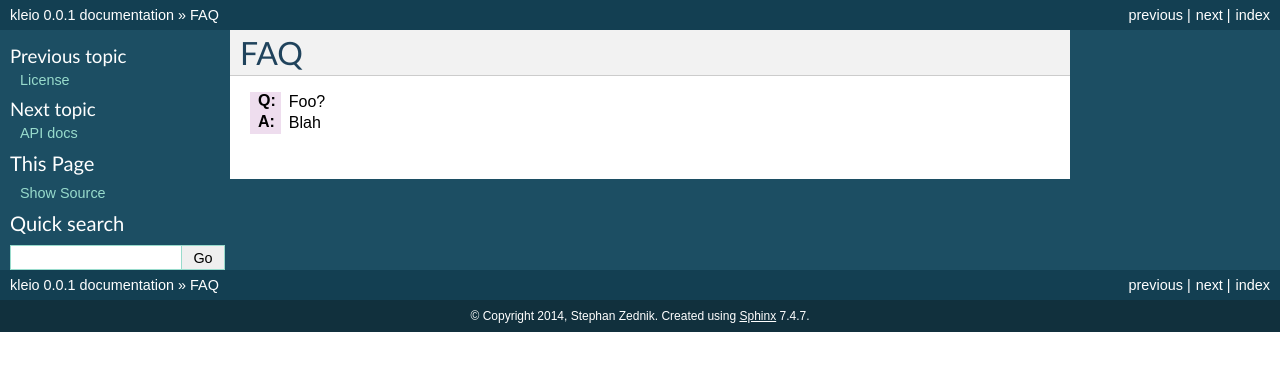
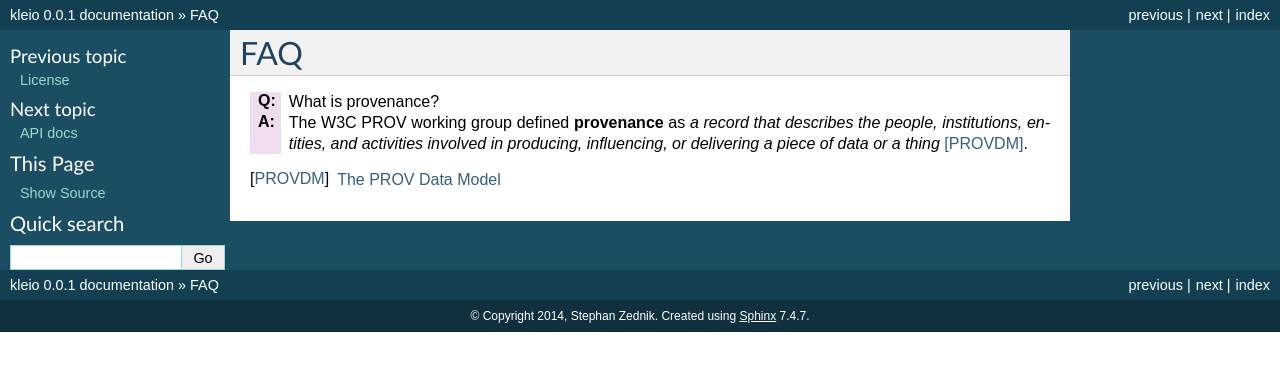
Before and after one commit to tetherless-world/kleio, a Sphinx documentation site: the page built from docs/source/faq.rst, in a window 1280 px wide. Shown: the top 371 px of the page. Built offline with Sphinx 7.4.7, drawn with Linux system fonts in a browser that asks for light colours.

Commit message:
added provenance definition to FAQ

```diff
--- a/docs/source/faq.rst
+++ b/docs/source/faq.rst
@@ -1,5 +1,7 @@
 FAQ
 ===
 
-:Q: Foo?
-:A: Blah
+:Q: What is provenance?
+:A: The W3C PROV working group defined **provenance** as *a record that describes the people, institutions, entities, and activities involved in producing, influencing, or delivering a piece of data or a thing* [PROVDM]_.
+
+.. [PROVDM] `The PROV Data Model <http://www.w3.org/TR/2013/REC-prov-dm-20130430/#dfn-provenance>`_
```
